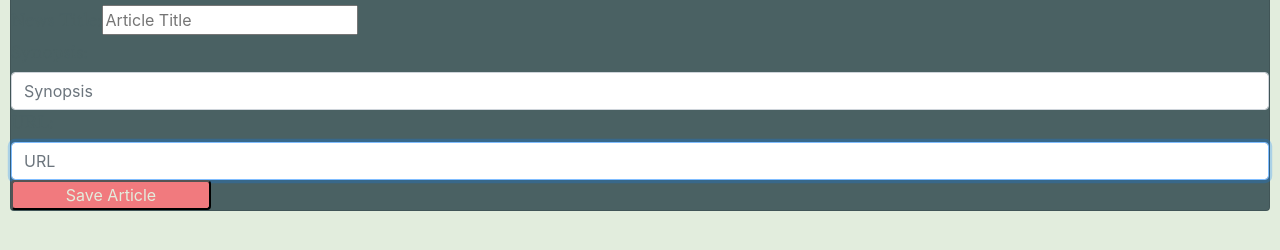
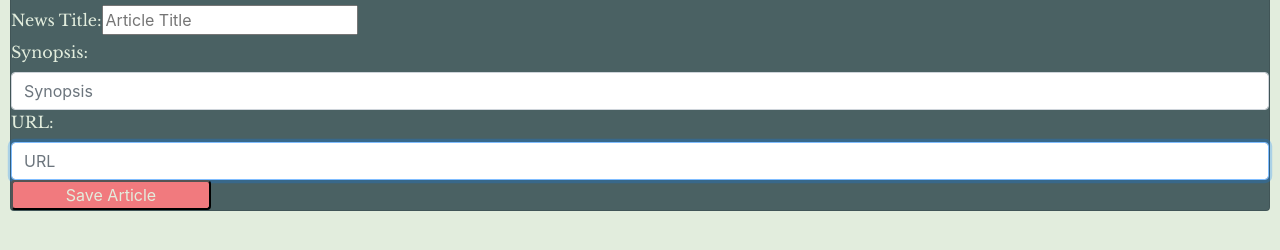
Before and after one commit to nss-day-cohort-47/reactive-nutshell-y2kids, a React app: page /create in a window 1280 px wide. Shown: the part 92-342 px from the top of the page. Built offline with nearby package versions, Linux system fonts and the light colour scheme; sample sign-in values are in the browser's storage.

Commit message:
css fix for add article

```diff
--- a/src/components/articles/ArticleAddForm.css
+++ b/src/components/articles/ArticleAddForm.css
@@ -39,5 +39,5 @@ button.updateArticle-bttn{
 }
 
 label.eventFormLabel{
-    color:#4a6163;
+    color:#E2EDDD;
 }
```
